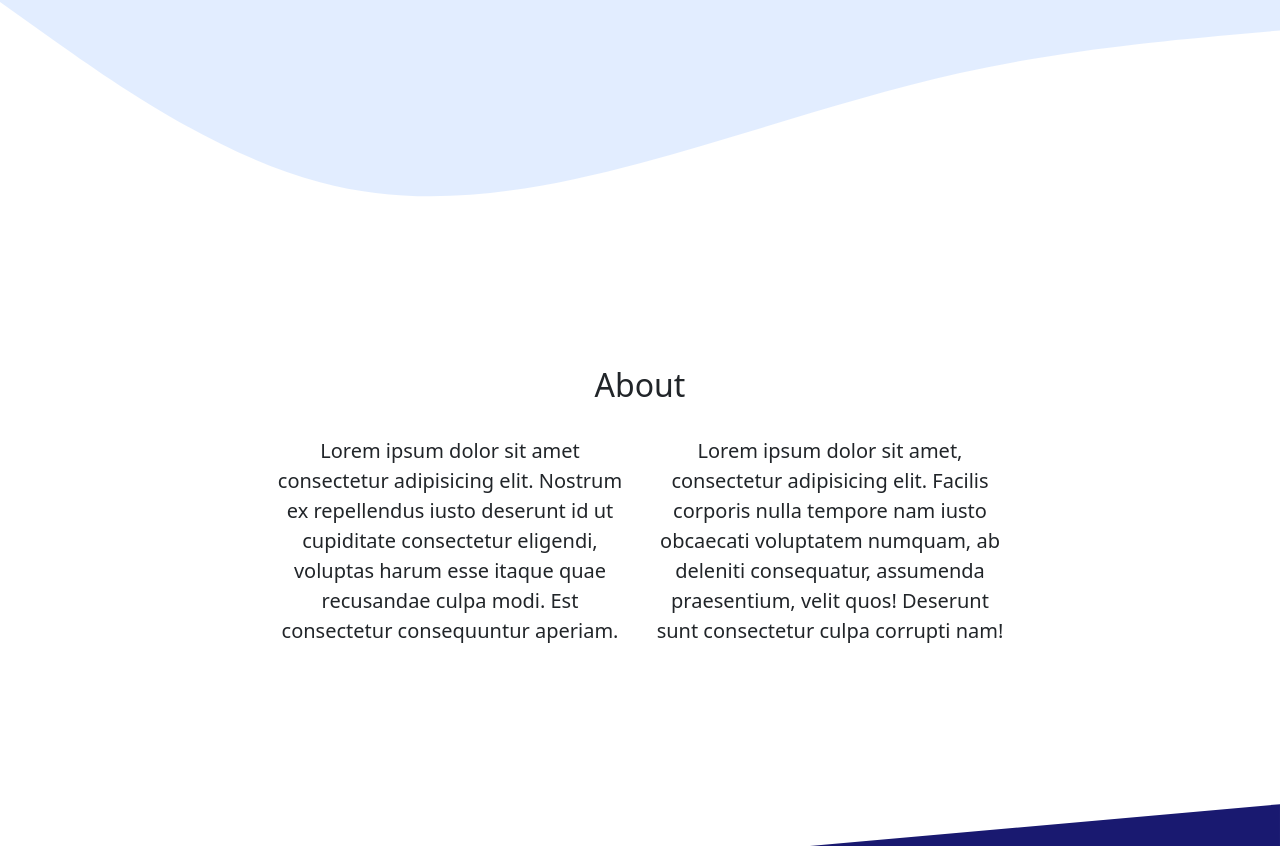
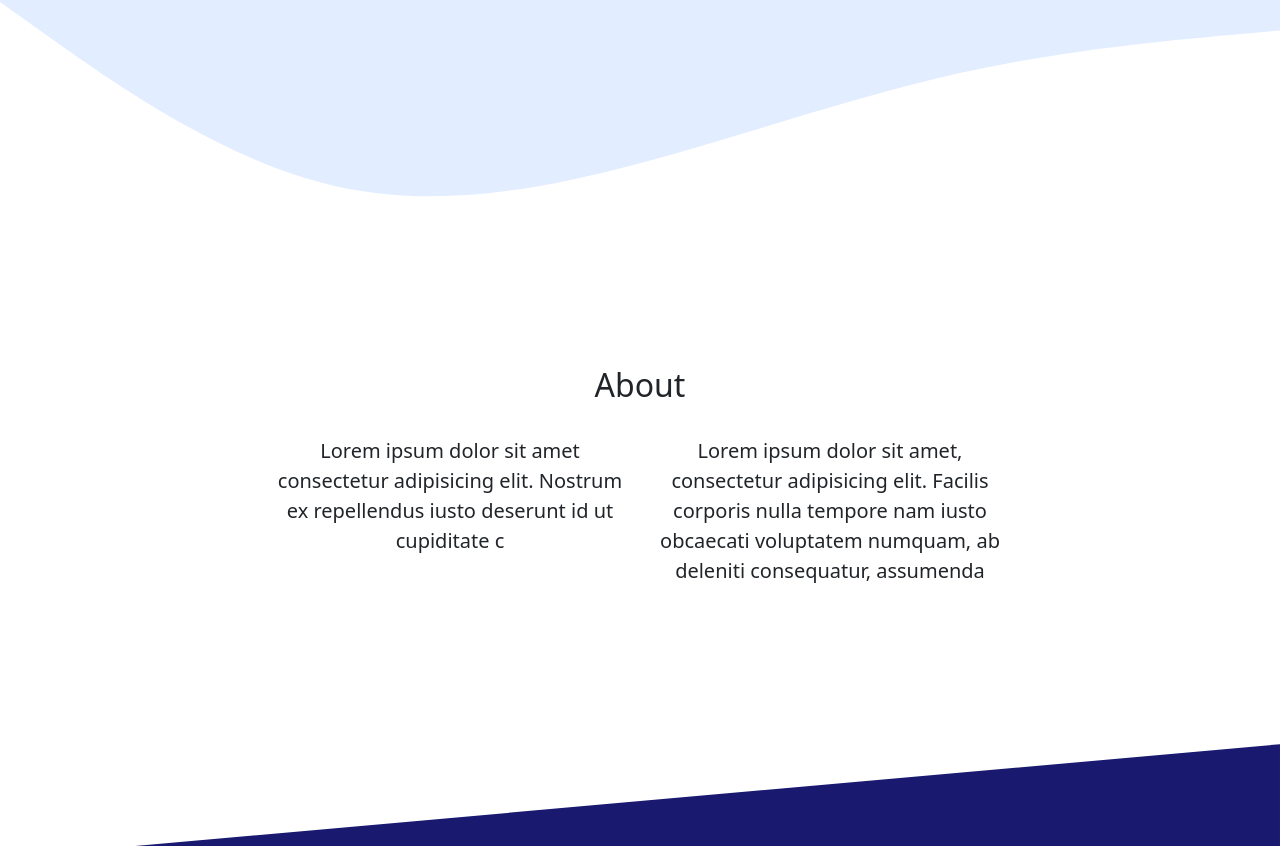
Before and after one commit to Rizal509/Rizal509.github.io, a plain HTML site: page index.html in a window 1280 px wide. Shown: the part 382-1228 px from the top of the page. Drawn offline with nearby package versions, Linux system fonts and the light colour scheme.

Commit message:
rubah baris

```diff
--- a/index.html
+++ b/index.html
@@ -70,11 +70,10 @@
         </div>
         <div class="row justify-content-center fs-5 text-center">
           <div class="col-md-4 mb-3">
-            Lorem ipsum dolor sit amet consectetur adipisicing elit. Nostrum ex repellendus iusto deserunt id ut cupiditate consectetur eligendi, voluptas harum esse itaque quae recusandae culpa modi. Est consectetur consequuntur aperiam.
+            Lorem ipsum dolor sit amet consectetur adipisicing elit. Nostrum ex repellendus iusto deserunt id ut cupiditate c
           </div>
           <div class="col-md-4 mb-3">
-            Lorem ipsum dolor sit amet, consectetur adipisicing elit. Facilis corporis nulla tempore nam iusto obcaecati voluptatem numquam, ab deleniti consequatur, assumenda praesentium, velit quos! Deserunt sunt consectetur culpa
-            corrupti nam!
+            Lorem ipsum dolor sit amet, consectetur adipisicing elit. Facilis corporis nulla tempore nam iusto obcaecati voluptatem numquam, ab deleniti consequatur, assumenda
           </div>
         </div>
       </div>
```
